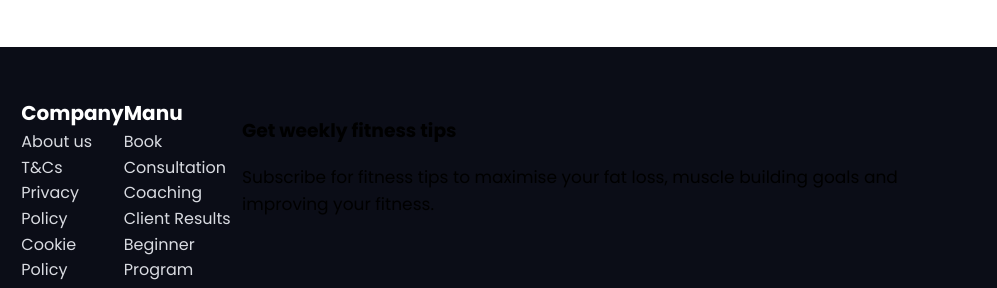
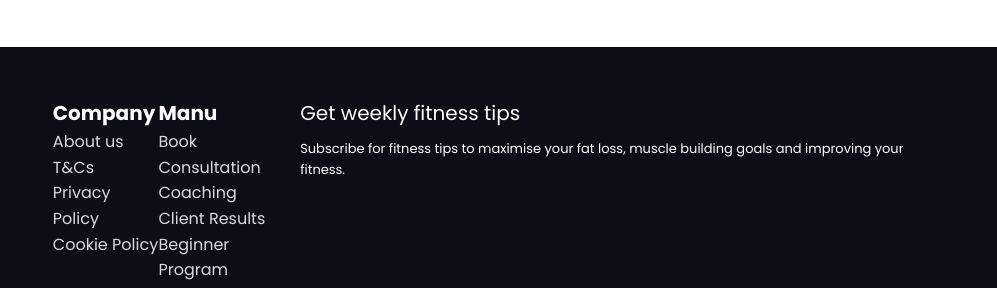
Before and after one commit to drashti-d-7span/static-site-boilerplate, a website: page src/index.html in a window 1280 px wide. Shown: the part 7937-8225 px from the top of the page, 283-1280 px from the left. Drawn offline with nearby package versions, Linux system fonts and the light colour scheme.

Commit message:
css updated

```diff
--- a/src/stylesheets/styles.scss
+++ b/src/stylesheets/styles.scss
@@ -829,6 +829,21 @@ ul.footer--list {
     order: 0;
     flex-grow: 0;
 }
+.footer--text h3 {
+    font-weight: 400;
+    font-size: 20px;
+    line-height: 160%;
+    color: #FFFFFF;
+    margin: 0;
+}
+.footer--text p {
+    font-weight: 400;
+    font-size: 13px;
+    line-height: 160%;
+    color: #FFFFFF;
+    margin: 0;
+    padding-top: 10px;
+}
 
 
 
```
Also changed, not shown: src/stylesheets/styles.css, 1 other file.
